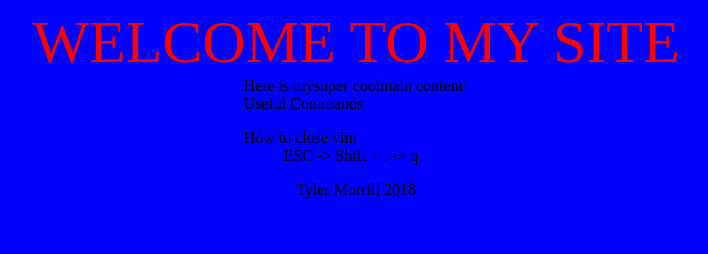
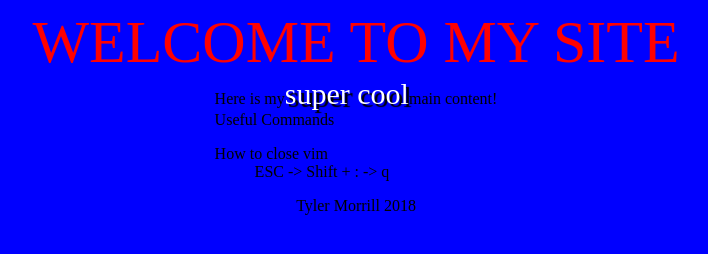
Before and after one commit to Design1Geek6/cmd-website, a plain HTML site: page index.html in a window 1280 px wide. Shown: the whole page, without its empty margins (284-992 px from the left). Drawn offline with Linux system fonts and the light colour scheme.

Commit message:
i messed with the settings inside the span

```diff
--- a/style.css
+++ b/style.css
@@ -12,3 +12,9 @@ align-items: center;
 color: red;
 font-size: 60px;
 }
+
+span {
+font-size: 30px;
+color: white;
+text-shadow: 3px 3px 1px black;
+}
```
